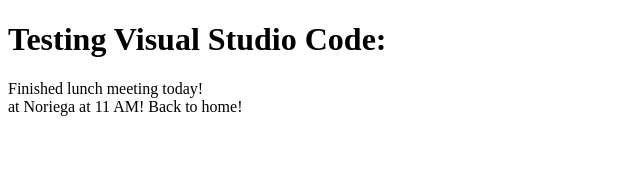
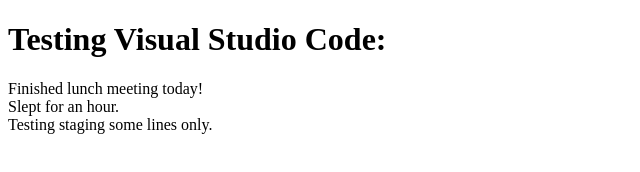
Before and after one commit to icehousesf/Test, a plain HTML site: page index.html in a window 1280 px wide. Shown: the whole page, without its empty margins (0-640 px from the left). Drawn offline with Linux system fonts and the light colour scheme.

Commit message:
added 2 lines only

```diff
--- a/index.html
+++ b/index.html
@@ -7,6 +7,7 @@
 <body>
     <h1>Testing Visual Studio Code:</h1>
     <p>Finished lunch meeting today!<br>
-    at Noriega at 11 AM! Back to home!</p>
+    Slept for an hour.<br>
+    Testing staging some lines only.<br>
 </body>
 </html>
```
